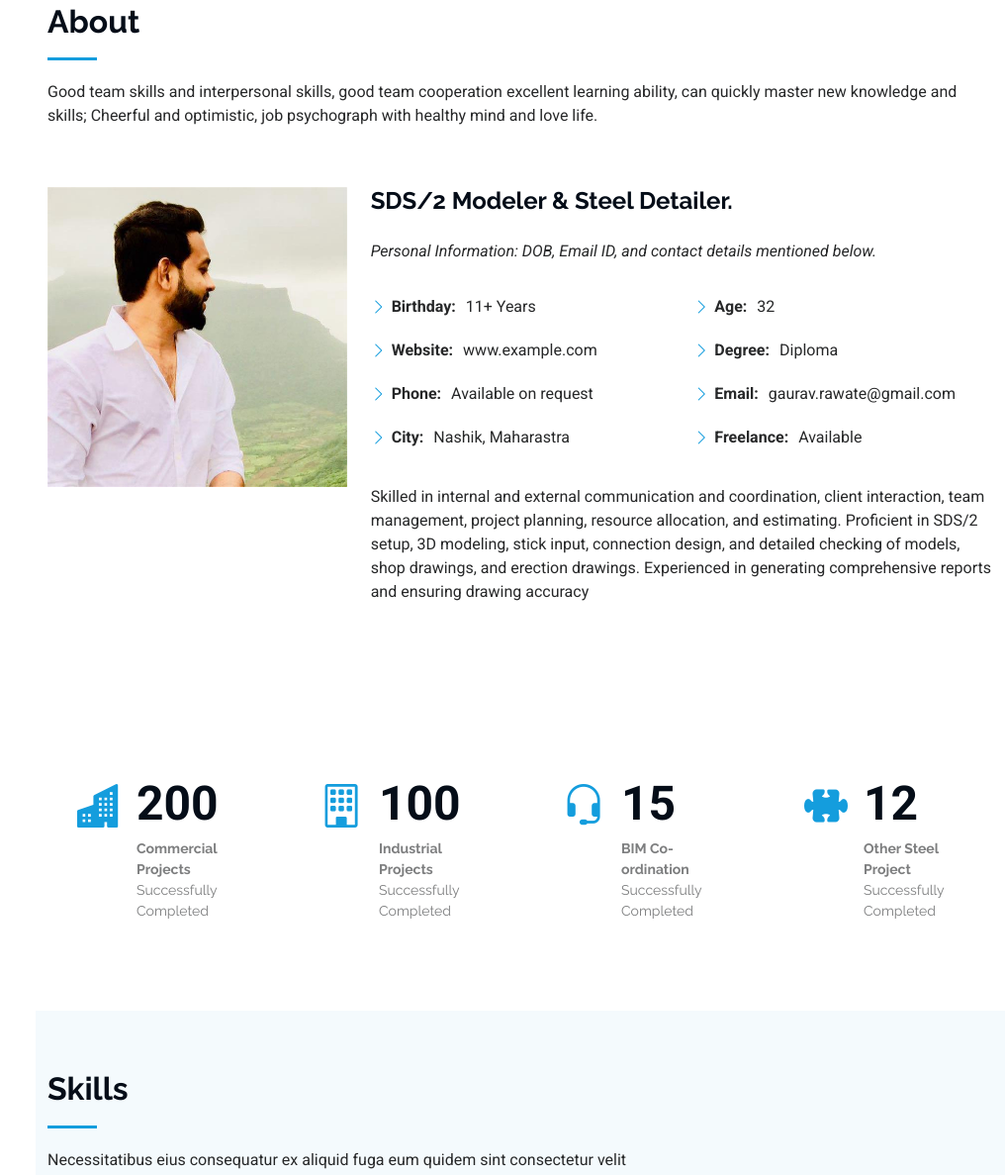
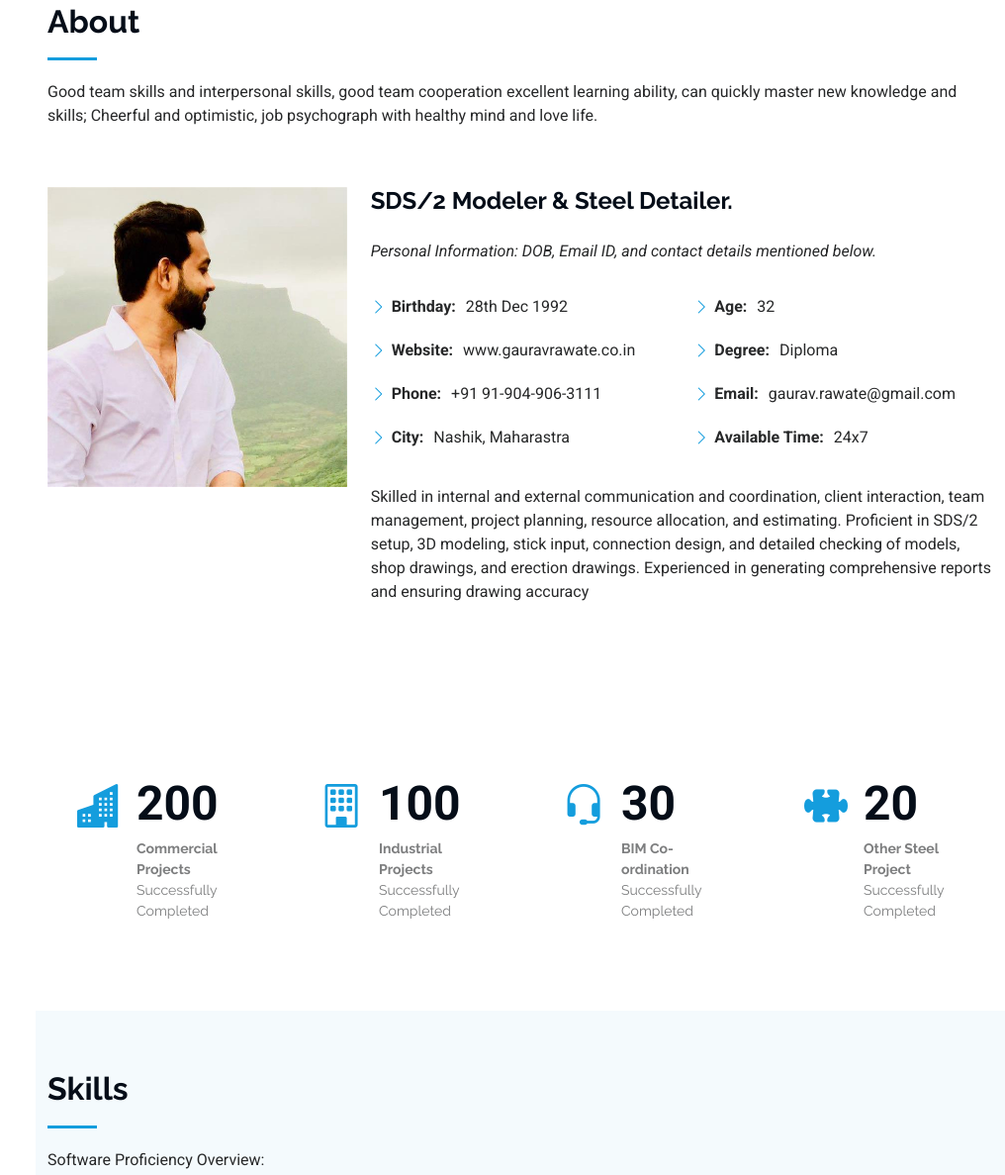
Before and after one commit to Gauravrawate/gauravrawate.co.in, a plain HTML site: page index.html in a window 1280 px wide. Shown: the part 857-2044 px from the top of the page at 99% size, without its empty margins (264-1280 px from the left). Drawn offline with Linux system fonts and the light colour scheme; a script that the page names is missing.

Commit message:
file added

```diff
--- a/index.html
+++ b/index.html
@@ -97,9 +97,9 @@
             <div class="row">
               <div class="col-lg-6">
                 <ul>
-                  <li><i class="bi bi-chevron-right"></i> <strong>Birthday:</strong> <span>11+ Years</span></li>
-                  <li><i class="bi bi-chevron-right"></i> <strong>Website:</strong> <span>www.example.com</span></li>
-                  <li><i class="bi bi-chevron-right"></i> <strong>Phone:</strong> <span>Available on request</span></li>
+                  <li><i class="bi bi-chevron-right"></i> <strong>Birthday:</strong> <span>28th Dec 1992</span></li>
+                  <li><i class="bi bi-chevron-right"></i> <strong>Website:</strong> <span>www.gauravrawate.co.in</span></li>
+                  <li><i class="bi bi-chevron-right"></i> <strong>Phone:</strong> <span>+91 91-904-906-3111</span></li>
                   <li><i class="bi bi-chevron-right"></i> <strong>City:</strong> <span>Nashik, Maharastra</span></li>
                 </ul>
               </div>
@@ -108,7 +108,7 @@
                   <li><i class="bi bi-chevron-right"></i> <strong>Age:</strong> <span>32</span></li>
                   <li><i class="bi bi-chevron-right"></i> <strong>Degree:</strong> <span>Diploma</span></li>
                   <li><i class="bi bi-chevron-right"></i> <strong>Email:</strong> <span>gaurav.rawate@gmail.com</span></li>
-                  <li><i class="bi bi-chevron-right"></i> <strong>Freelance:</strong> <span>Available</span></li>
+                  <li><i class="bi bi-chevron-right"></i> <strong>Available Time:</strong> <span>24x7</span></li>
                 </ul>
               </div>
             </div>
@@ -154,7 +154,7 @@
           <div class="col-lg-3 col-md-6">
             <div class="stats-item">
               <i class="bi bi-headset"></i>
-              <span data-purecounter-start="0" data-purecounter-end="15" data-purecounter-duration="1" class="purecounter"></span>
+              <span data-purecounter-start="0" data-purecounter-end="30" data-purecounter-duration="1" class="purecounter"></span>
               <p><strong>BIM Co-ordination</strong> <span>Successfully Completed</span></p>
             </div>
           </div><!-- End Stats Item -->
@@ -162,7 +162,7 @@
           <div class="col-lg-3 col-md-6">
             <div class="stats-item">
               <i class="bi bi-puzzle-fill"></i>
-              <span data-purecounter-start="0" data-purecounter-end="12" data-purecounter-duration="1" class="purecounter"></span>
+              <span data-purecounter-start="0" data-purecounter-end="20" data-purecounter-duration="1" class="purecounter"></span>
               <p><strong>Other Steel Project</strong> <span>Successfully Completed</span></p>
             </div>
           </div><!-- End Stats Item -->
@@ -179,7 +179,7 @@
       <!-- Section Title -->
       <div class="container section-title" data-aos="fade-up">
         <h2>Skills</h2>
-        <p>Necessitatibus eius consequatur ex aliquid fuga eum quidem sint consectetur velit</p>
+        <p>Software Proficiency Overview:</p>
       </div><!-- End Section Title -->
 
       <div class="container" data-aos="fade-up" data-aos-delay="100">
@@ -374,15 +374,15 @@
               <div class="info-item d-flex" data-aos="fade-up" data-aos-delay="300">
                 <i class="bi bi-telephone flex-shrink-0"></i>
                 <div>
-                  <h3>Call Us</h3>
-                  <p>Available on request</p>
+                  <h3>Call Me</h3>
+                  <p>+91-904-906-3111</p>
                 </div>
               </div><!-- End Info Item -->
 
               <div class="info-item d-flex" data-aos="fade-up" data-aos-delay="400">
                 <i class="bi bi-envelope flex-shrink-0"></i>
                 <div>
-                  <h3>Email Us</h3>
+                  <h3>Email Me</h3>
                   <p>gaurav.rawate@gmail.com</p>
                 </div>
               </div><!-- End Info Item -->
```
